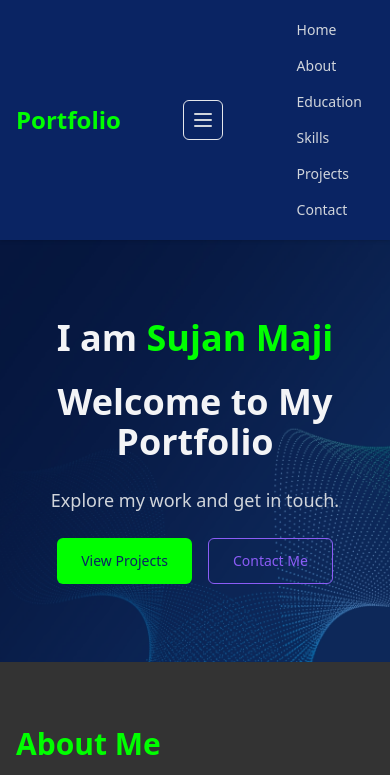
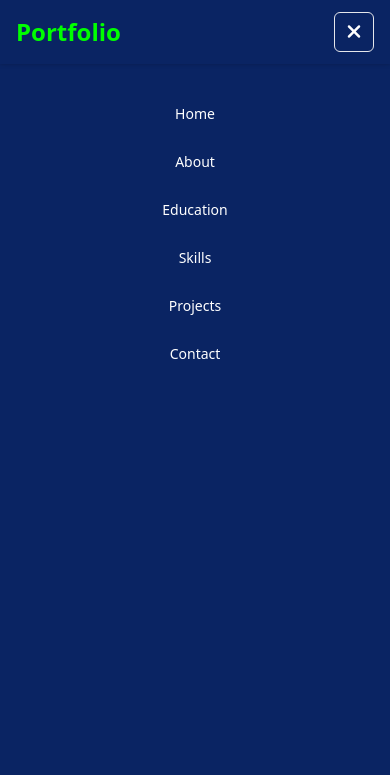
Before and after one commit to dev-sujan/Portfolio, a plain HTML site: page index.html in a window 390 px wide. Both pictures are taken after a click on the button "Toggle navigation menu". Shown: the top 775 px of the page. Drawn offline with nearby package versions, Linux system fonts and the light colour scheme.

Commit message:
update mobile nav

```diff
--- a/index.html
+++ b/index.html
@@ -4,14 +4,17 @@
     <meta charset="UTF-8" />
     <meta name="viewport" content="width=device-width, initial-scale=1.0" />
     <title>Sujan Maji Portfolio</title>
+    <link
+      rel="stylesheet"
+      href="https://cdnjs.cloudflare.com/ajax/libs/font-awesome/6.5.2/css/all.min.css"
+      integrity="sha512-SnH5WK+bZxgPHs44uWIX+LLJAJ9/2PkPKZ5QiAj6Ta86w+fsb2TkcmfRyVX3pBnMFcV7oQPJkl9QevSCWr3W6A=="
+      crossorigin="anonymous"
+      referrerpolicy="no-referrer"
+    />
     <script src="https://cdn.tailwindcss.com"></script>
     <style>
       html {
         scroll-behavior: smooth;
-      }
-
-      #mobile-nav {
-        display: none;
       }
     </style>
   </head>
@@ -19,9 +22,11 @@
     <div class="flex flex-col min-h-[100dvh] bg-[#333333] text-gray-300">
       <!-- Header & Navigation -->
       <header
-        class="sticky top-0 z-50 bg-[#0A2463] px-4 py-3 md:px-6 md:py-4 drop-shadow backdrop-blur"
+        class="sticky top-0 z-30 bg-[#0A2463] px-4 py-3 drop-shadow backdrop-blur md:px-6 md:py-4"
       >
-        <div class="container mx-auto flex items-center justify-between">
+        <div
+          class="container mx-auto flex items-center justify-between text-white"
+        >
           <a class="text-2xl font-bold text-[#00FF00]" href="#"> Portfolio </a>
           <nav class="hidden space-x-4 md:flex">
             <a
@@ -62,69 +67,60 @@
             </a>
           </nav>
           <button
-            class="inline-flex items-center justify-center whitespace-nowrap rounded-md text-sm font-medium ring-offset-background transition-colors focus-visible:outline-none focus-visible:ring-2 focus-visible:ring-ring focus-visible:ring-offset-2 disabled:pointer-events-none disabled:opacity-50 border border-input bg-background hover:bg-accent hover:text-accent-foreground h-10 w-10 md:hidden"
-            id="hamburger"
+            id="hamburger-btn"
+            class="ring-offset-background focus-visible:ring-ring border-input bg-background hover:bg-accent hover:text-accent-foreground inline-flex h-10 w-10 items-center justify-center whitespace-nowrap rounded-md border text-sm font-medium transition-colors focus-visible:outline-none focus-visible:ring-2 focus-visible:ring-offset-2 disabled:pointer-events-none disabled:opacity-50 md:hidden"
           >
-            <svg
-              xmlns="http://www.w3.org/2000/svg"
-              width="24"
-              height="24"
-              viewBox="0 0 24 24"
-              fill="none"
-              stroke="currentColor"
-              stroke-width="2"
-              stroke-linecap="round"
-              stroke-linejoin="round"
-              class="h-6 w-6"
-            >
-              <line x1="4" x2="20" y1="12" y2="12"></line>
-              <line x1="4" x2="20" y1="6" y2="6"></line>
-              <line x1="4" x2="20" y1="18" y2="18"></line>
-            </svg>
+            <i class="fa-solid fa-bars" id="hamburger-icon"></i>
+            <i class="fa-solid fa-xmark text-xl hidden" id="close-icon"></i>
             <span class="sr-only">Toggle navigation menu</span>
           </button>
+        </div>
+      </header>
 
-          <!-- Mobile Menu -->
-          <nav id="mobile-nav" class="md:hidden">
+      <!-- Mobile navigation -->
+      <div
+        id="mobile-nav"
+        class="fixed inset-0 z-20 pt-24 bg-[#0A2463] md:hidden hidden"
+      >
+        <nav class="flex flex-col items-center gap-3 text-white">
           <a
-              class="block rounded-md px-3 py-2 text-sm font-medium transition-colors hover:bg-[#0E3386] focus:outline-none focus:ring-2 focus:ring-[#8B5CF6]"
+            class="rounded-md px-3 py-2 text-sm font-medium transition-colors hover:bg-[#0E3386] focus:outline-none focus:ring-2 focus:ring-[#8B5CF6]"
             href="#"
           >
             Home
           </a>
           <a
-              class="block rounded-md px-3 py-2 text-sm font-medium transition-colors hover:bg-[#0E3386] focus:outline-none focus:ring-2 focus:ring-[#8B5CF6]"
+            class="rounded-md px-3 py-2 text-sm font-medium transition-colors hover:bg-[#0E3386] focus:outline-none focus:ring-2 focus:ring-[#8B5CF6]"
             href="#about"
           >
             About
           </a>
           <a
-              class="block rounded-md px-3 py-2 text-sm font-medium transition-colors hover:bg-[#0E3386] focus:outline-none focus:ring-2 focus:ring-[#8B5CF6]"
+            class="rounded-md px-3 py-2 text-sm font-medium transition-colors hover:bg-[#0E3386] focus:outline-none focus:ring-2 focus:ring-[#8B5CF6]"
             href="#education"
           >
             Education
           </a>
           <a
-              class="block rounded-md px-3 py-2 text-sm font-medium transition-colors hover:bg-[#0E3386] focus:outline-none focus:ring-2 focus:ring-[#8B5CF6]"
+            class="rounded-md px-3 py-2 text-sm font-medium transition-colors hover:bg-[#0E3386] focus:outline-none focus:ring-2 focus:ring-[#8B5CF6]"
             href="#skills"
           >
             Skills
           </a>
           <a
-              class="block rounded-md px-3 py-2 text-sm font-medium transition-colors hover:bg-[#0E3386] focus:outline-none focus:ring-2 focus:ring-[#8B5CF6]"
+            class="rounded-md px-3 py-2 text-sm font-medium transition-colors hover:bg-[#0E3386] focus:outline-none focus:ring-2 focus:ring-[#8B5CF6]"
             href="#projects"
           >
             Projects
           </a>
           <a
-              class="block rounded-md px-3 py-2 text-sm font-medium transition-colors hover:bg-[#0E3386] focus:outline-none focus:ring-2 focus:ring-[#8B5CF6]"
+            class="rounded-md px-3 py-2 text-sm font-medium transition-colors hover:bg-[#0E3386] focus:outline-none focus:ring-2 focus:ring-[#8B5CF6]"
             href="#contact"
           >
             Contact
           </a>
         </nav>
       </div>
-      </header>
 
       <!-- Hero Section -->
       <section
@@ -184,7 +180,7 @@
             </div>
             <div class="flex items-center justify-center">
               <img
-                src="images/Sujan_Maji_Photo.jpg"
+                src="images/profile-pic.jpg"
                 alt="About Me"
                 width="260"
                 height="260"
@@ -349,7 +345,8 @@
                 </p>
                 <a
                   class="inline-flex items-center rounded-md bg-[#00FF00] px-4 py-2 text-sm font-medium text-[#0A2463] transition-colors hover:bg-[#00CC00] focus:outline-none focus:ring-2 focus:ring-[#8B5CF6]"
-                  href="#"
+                  href="https://dice-roller-seven.vercel.app"
+                  target="_blank"
                 >
                   View Project
                 </a>
@@ -370,7 +367,7 @@
                 />
                 <h3 class="mb-2 text-xl font-bold text-[#8B5CF6]">Project 3</h3>
                 <p class="mb-4 text-gray-300">
-                  A responsive and accessible Note Taking App
+                  A responsive and accessible Tote Taking App
                 </p>
                 <a
                   class="inline-flex items-center rounded-md bg-[#00FF00] px-4 py-2 text-sm font-medium text-[#0A2463] transition-colors hover:bg-[#00CC00] focus:outline-none focus:ring-2 focus:ring-[#8B5CF6]"
@@ -545,18 +542,28 @@
       <footer class="bg-[#0A2463] py-4 text-center text-gray-300">
         <p>&copy; 2024 Sujan Maji. All rights reserved.</p>
       </footer>
+    </div>
 
-      <!-- Scripts -->
     <script>
-        document.getElementById('hamburger').addEventListener('click', function () {
-          var mobileNav = document.getElementById('mobile-nav');
-          if (mobileNav.style.display === 'block') {
-            mobileNav.style.display = 'none';
+      const toggleButton = document.getElementById("hamburger-btn");
+      const mobileNav = document.getElementById("mobile-nav");
+
+      toggleButton.addEventListener("click", toggleNavBar);
+
+      document
+        .querySelectorAll("#mobile-nav nav a")
+        .forEach((link) => link.addEventListener("click", toggleNavBar));
+
+      function toggleNavBar() {
+        mobileNav.classList.toggle("hidden");
+        if (!mobileNav.classList.contains("hidden")) {
+          document.querySelector("#hamburger-icon").classList.add("hidden");
+          document.querySelector("#close-icon").classList.remove("hidden");
         } else {
-            mobileNav.style.display = 'block';
+          document.querySelector("#hamburger-icon").classList.remove("hidden");
+          document.querySelector("#close-icon").classList.add("hidden");
         }
-        });
+      }
     </script>
-    </div>
   </body>
 </html>
```
Lines whose indentation alone changed are shown as unchanged.
